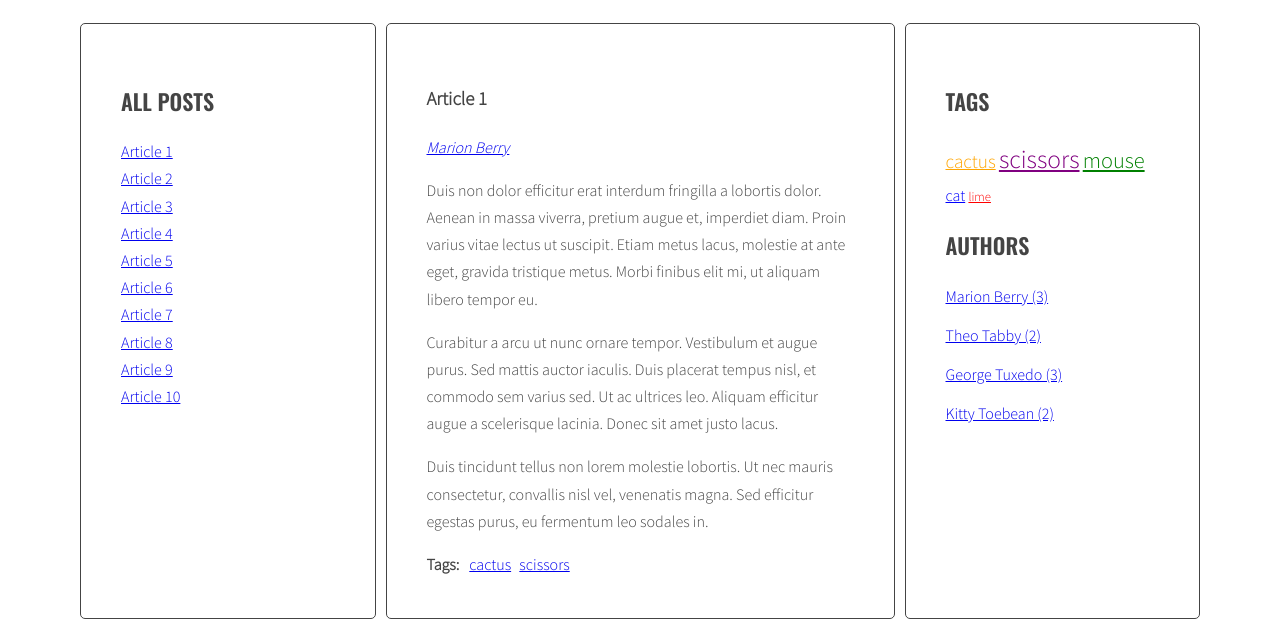
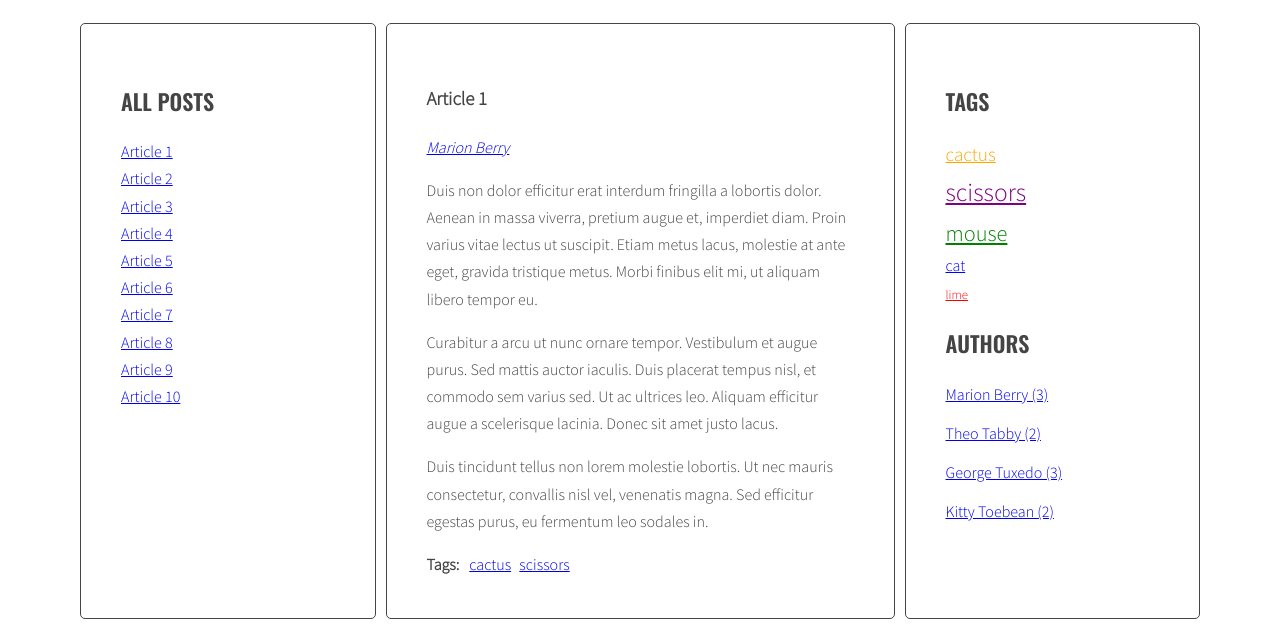
Before and after one commit to olabk/javascript-blog, a website: page index.html in a window 1280 px wide. Shown: the part 220-847 px from the top of the page. Drawn offline with nearby package versions, Linux system fonts and the light colour scheme; files that its build step writes are made by us from their sources.

Commit message:
add handlebars to tag cloud

```diff
--- a/index.html
+++ b/index.html
@@ -215,6 +215,11 @@
       <script id="template-author-link" type="text/x-handlebars-template">
         <a href="#author-{{ authorId }}"><span>{{ author }}</span></a>
       </script>
+      <script id="template-tag-cloud-link" type="text/x-handlebars-template">
+        {{#each tags}}
+          <li><a class="{{ tagClass }}" href="#tag-{{ tag }}"><span>{{ tag }}</span></a></li>
+        {{/each}}
+      </script>
       <script src="https://cdnjs.cloudflare.com/ajax/libs/handlebars.js/4.1.0/handlebars.min.js"></script>
       <script src="js/script.js"></script>
 </body>
--- a/js/script.js
+++ b/js/script.js
@@ -8,7 +8,8 @@ function compileTemplate(selector){
 const templates = {
   articleLink: compileTemplate('#template-article-link'),
   tagLink: compileTemplate('#template-tag-link'),
-  authorLink: compileTemplate('#template-author-link')
+  authorLink: compileTemplate('#template-author-link'),
+  tagCloud: compileTemplate('#template-tag-cloud-link')
 };
 
 const opts = {
@@ -170,14 +171,16 @@ function generateTags(){
 
   const tagsParams = calculateTagsParams(allTags);
 
-  let allTagsHTML = '';
+  const tagCloud = {
+    tags: []
+  };
 
   for(let tag in allTags){
     const tagClass = calculateTagClass (allTags[tag], tagsParams);
-    allTagsHTML += '<a class="'+tagClass+'" href="#tag-' + tag + '"><span>' + tag + '</span></a> ';
+    tagCloud.tags.push({ tagClass, tag });
   }
 
-  tagList.innerHTML = allTagsHTML;
+  tagList.innerHTML = templates.tagCloud(tagCloud);
 }
 
 generateTags();
```
